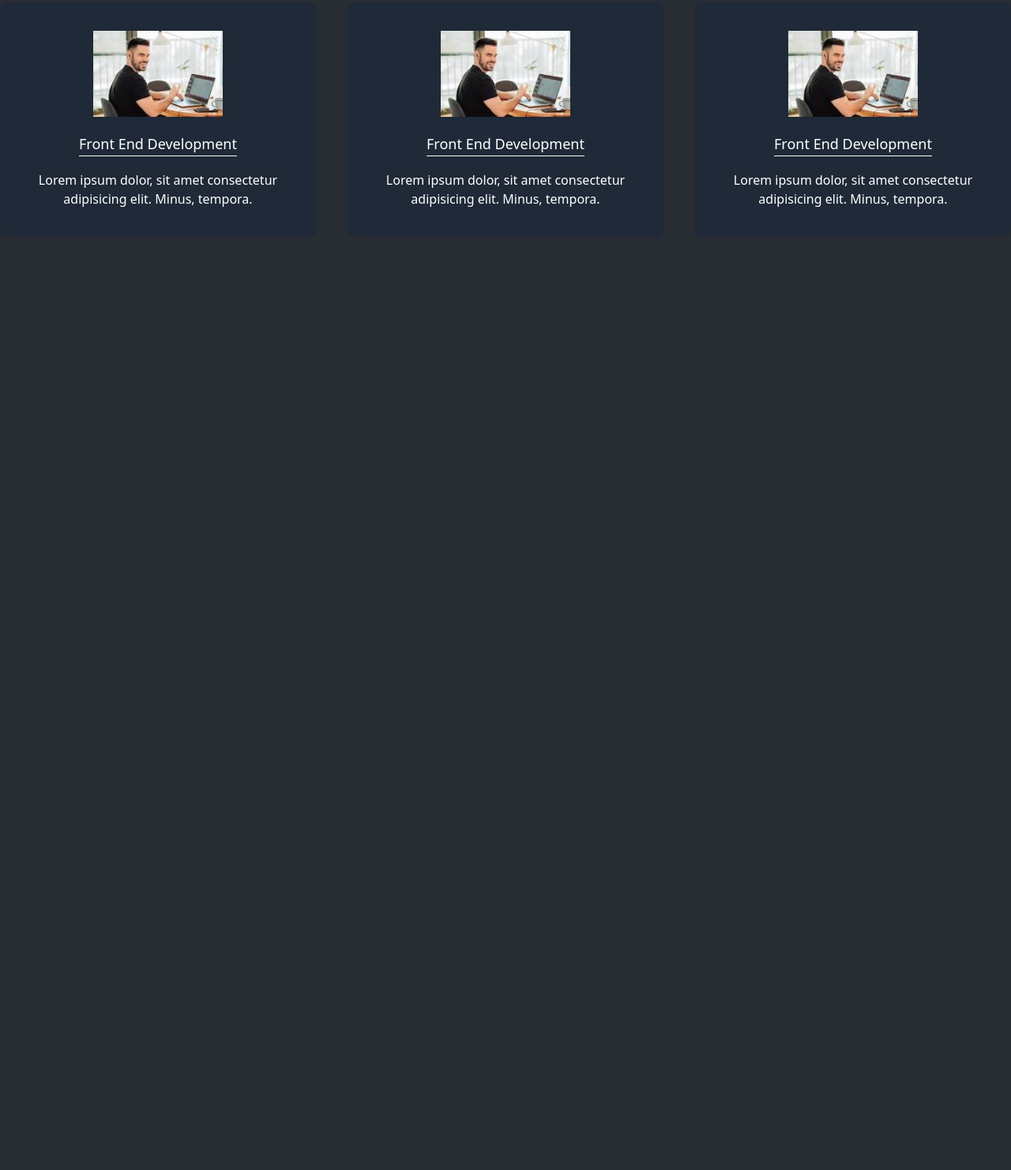
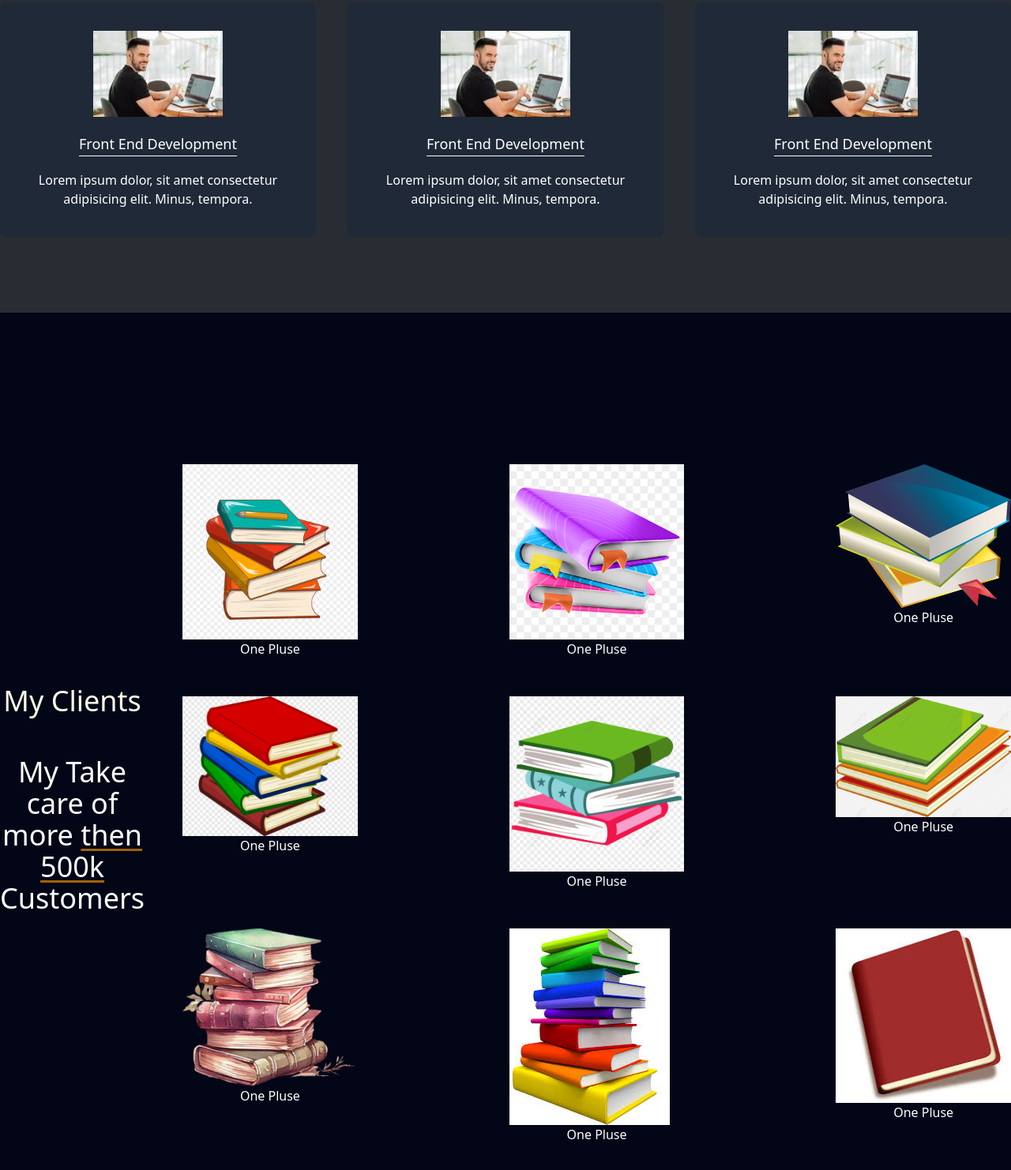
Before and after one commit to sohel159/Learn_tailwind, a website built with Vite: page index.html in a window 1280 px wide. Shown: the part 1239-2721 px from the top of the page at 79% size. Before the commit the page ends 1635 px from the top, so only its background shows below. Built offline with nearby package versions, Linux system fonts and the light colour scheme.

Commit message:
forth commit

```diff
--- a/index.html
+++ b/index.html
@@ -81,8 +81,68 @@
                   <p class="text-white">  Lorem ipsum dolor, sit amet consectetur adipisicing elit. Minus, tempora.</p>
           </div>
         </div>
-      </main>
+      </section>
+      <section class="bg-slate-950 md-24 py-16 md:py-48 grid place-content-center text-center">
+             <div class="md:flex gap-5 sm:gap-8 md:gap-12 justify-center items-center text-white">
+                  <div class="text-lg sm:text-xl md:text-4xl">
+                     <p class="text-yellow-50 mb-10 animate-bounce">My Clients </p>
+                     <h2>My Take care of <br> more <span class="underline decoration-yellow-700 underline-offset-4">then 500k</span> <br> Customers</h2>
+                  </div>
 
-    </section>
+                  <div class="grid sm:grid-cols-2 md:grid-cols-3 gap-5 sm:gap-8 md:gap-12 md:gap-x-48">
+
+                     <div>
+                          <img src="images/1.jpg" alt="">
+                          <h3>One Pluse</h3>
+                    </div>
+
+                     <div>
+                          <img src="images/2.png" alt="">
+                          <h3>One Pluse</h3>
+                    </div>
+
+                     <div>
+                          <img src="images/3.png" alt="">
+                          <h3>One Pluse</h3>
+                    </div>
+
+                     <div>
+                          <img src="images/4.png" alt="">
+                          <h3>One Pluse</h3>
+                    </div>
+
+                     <div>
+                          <img src="images/5.png" alt="">
+                          <h3>One Pluse</h3>
+                    </div>
+
+                     <div>
+                          <img src="images/6.png" alt="">
+                          <h3>One Pluse</h3>
+                    </div>
+
+                     <div>
+                          <img src="images/2.webp" alt="">
+                          <h3>One Pluse</h3>
+                    </div>
+
+                     <div>
+                          <img src="images/images.jpg" alt="">
+                          <h3>One Pluse</h3>
+                    </div>
+
+                     <div>
+                          <img src="images/images (1).jpg" alt="">
+                          <h3>One Pluse</h3>
+                    </div>
+
+
+                  </div>
+             </div>
+      </section>
+ </main>
+
+
+
 </body>
 </html>
```
Also changed, not shown: images/1.jpg (added), images/2.png (added), images/2.webp (added), images/3.png (added), images/4.png (added), images/5.png (added), images/6.png (added), images/images (1).jpg (added), images/images.jpg (added), 1 other file.
